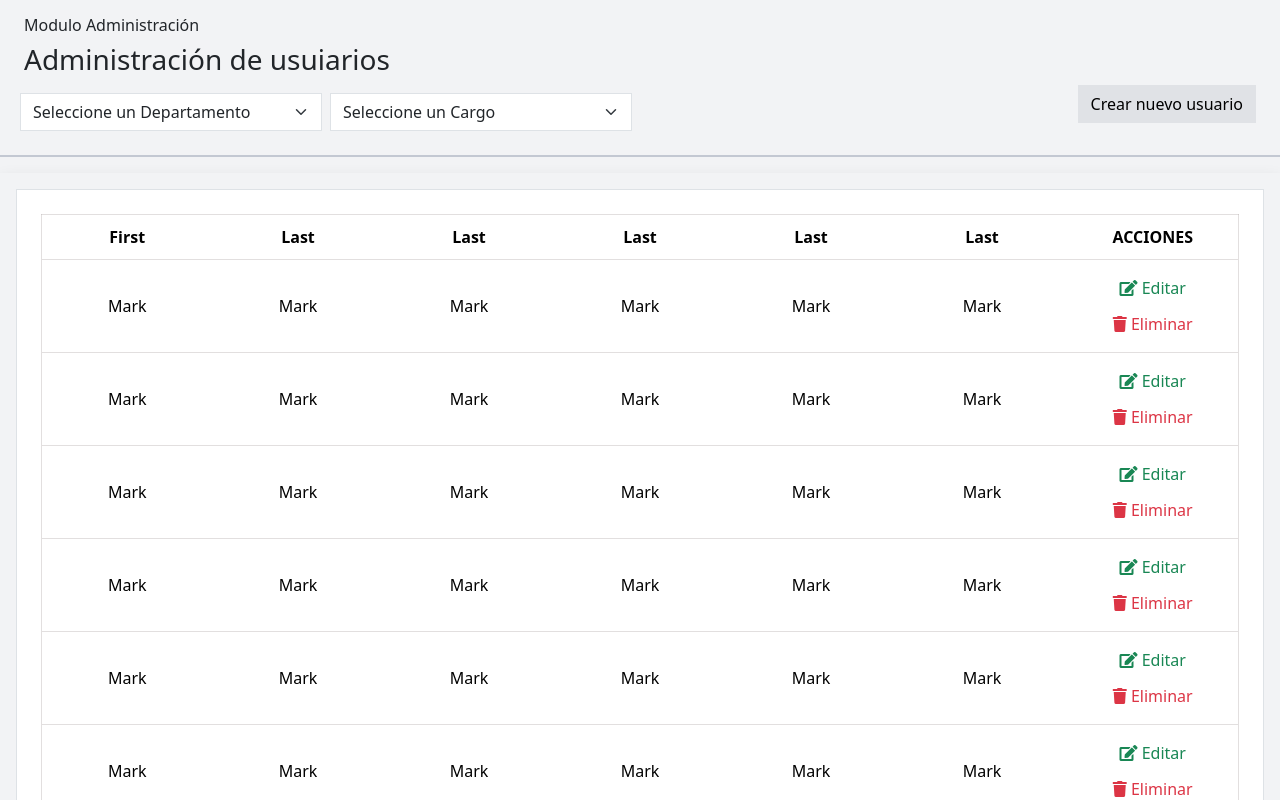
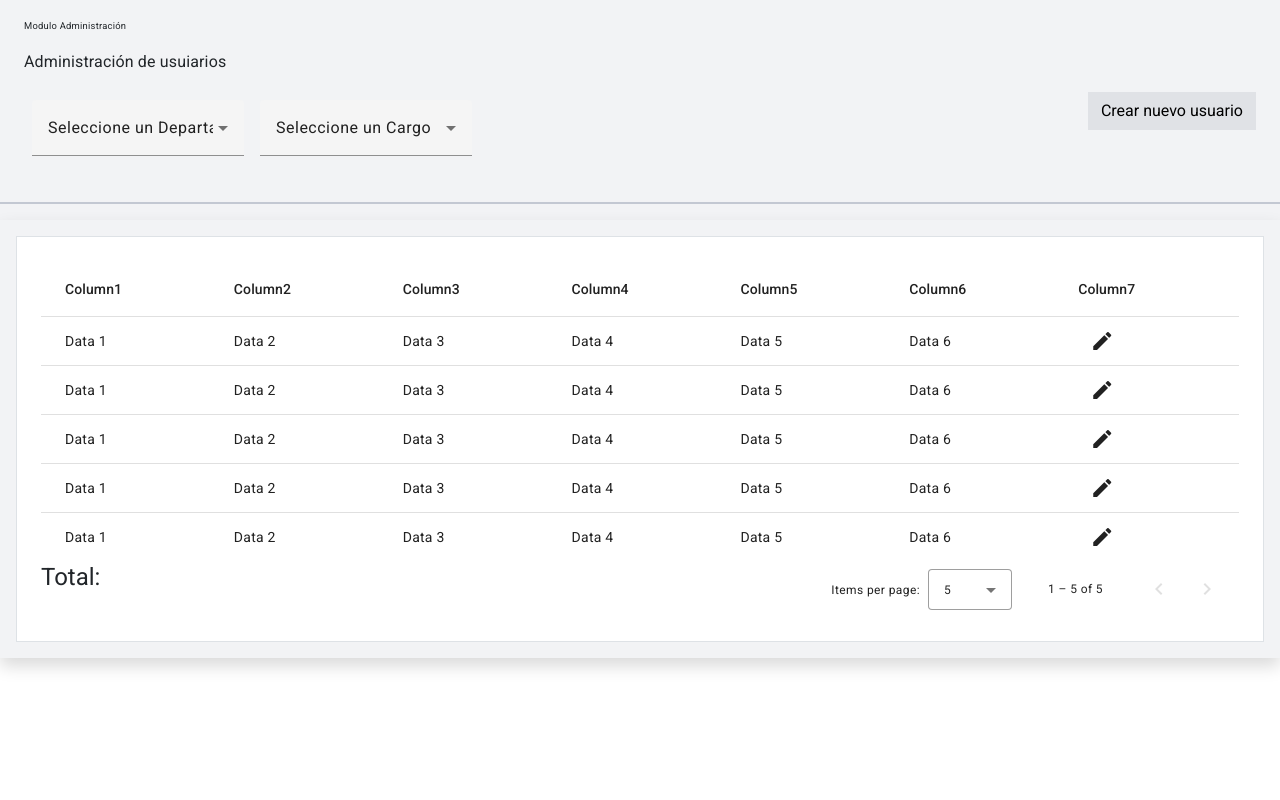
Before and after one commit to Vallejos1797/FrontCodeChallenge, an Angular app: page / in a window 1280 px wide. Shown: the top 800 px of the page. Built offline with nearby package versions, Linux system fonts and the light colour scheme.

Commit message:
[Abraham]:implement angular material.

```diff
--- a/angular.json
+++ b/angular.json
@@ -30,6 +30,7 @@
               "src/assets"
             ],
             "styles": [
+              "@angular/material/prebuilt-themes/indigo-pink.css",
               "src/styles.sass"
             ],
             "scripts": [],
@@ -95,8 +96,8 @@
               "src/assets"
             ],
             "styles": [
-              "src/styles.sass",
-              "node_modules/bootstrap/scss/bootstrap.scss"
+              "@angular/material/prebuilt-themes/indigo-pink.css",
+              "src/styles.sass"
             ],
             "scripts": [
             ]
--- a/package.json
+++ b/package.json
@@ -12,10 +12,12 @@
   "private": true,
   "dependencies": {
     "@angular/animations": "^17.0.0",
+    "@angular/cdk": "^17.0.1",
     "@angular/common": "^17.0.0",
     "@angular/compiler": "^17.0.0",
     "@angular/core": "^17.0.0",
     "@angular/forms": "^17.0.0",
+    "@angular/material": "^17.0.1",
     "@angular/platform-browser": "^17.0.0",
     "@angular/platform-browser-dynamic": "^17.0.0",
     "@angular/platform-server": "^17.0.0",
--- a/src/app/app.component.html
+++ b/src/app/app.component.html
@@ -8,20 +8,24 @@
         </div>
         <div class="row d-flex align-content-end">
           <div class="col-6">
-            <div class="row p-2">
-              <select class="form-select custom-select col" aria-label="Default select example" >
-                <option selected> Seleccione un Departamento</option>
-                <option value="1">One</option>
-                <option value="2">Two</option>
-                <option value="3">Three</option>
-              </select>
+            <div class="d-flex">
+              <mat-form-field class="m-2">
+                <select class="form-select" matNativeControl required>
+                  <option value="volvo">Seleccione un Departamento</option>
+                  <option value="saab">Saab</option>
+                  <option value="mercedes">Mercedes</option>
+                  <option value="audi">Audi</option>
+                </select>
+              </mat-form-field>
 
-              <select class="form-select custom-select col ms-2" aria-label="Default select example" >
-                <option selected>Seleccione un Cargo</option>
-                <option value="1">One</option>
-                <option value="2">Two</option>
-                <option value="3">Three</option>
-              </select>
+              <mat-form-field class="m-2">
+                <select class="form-select" matNativeControl required>
+                  <option value="volvo">Seleccione un Cargo</option>
+                  <option value="saab">Saab</option>
+                  <option value="mercedes">Mercedes</option>
+                  <option value="audi">Audi</option>
+                </select>
+              </mat-form-field>
             </div>
           </div>
           <div class="col-6 ">
@@ -39,37 +43,42 @@
     <div class="container-fluid p-3 shadow">
       <div class="d-grid gap-">
         <div class="bg-light border bg-white p-4">
-          <table class="table table-hover custom-table">
-            <thead>
-            <tr>
-              <th scope="col">First</th>
-              <th scope="col">Last</th>
-              <th scope="col">Last</th>
-              <th scope="col">Last</th>
-              <th scope="col">Last</th>
-              <th scope="col">Last</th>
-              <th scope="col">ACCIONES</th>
-            </tr>
-            </thead>
-            <tbody>
-            <tr *ngFor="let d of [1,2,3,4,5,6,7,8,9];  let index=index; ">
-              <td>Mark</td>
-              <td>Mark</td>
-              <td>Mark</td>
-              <td>Mark</td>
-              <td>Mark</td>
-              <td>Mark</td>
-              <td>
-                <button type="button" class="btn btn-outline-success border-0"><i class="fas fa-edit"></i> Editar</button>
-                <button type="button" class="btn btn-outline-danger border-0"><i class="fas fa-trash"></i> Eliminar</button>
+          <mat-table [dataSource]="dataSource">
+            <ng-container *ngFor="let col of displayedColumns" [matColumnDef]="col">
+              <mat-header-cell *matHeaderCellDef>{{ col | titlecase }}</mat-header-cell>
+              <mat-cell *matCellDef="let element">
+                {{ element[col] }}
+                <ng-container *ngIf="col === 'column7'">
+                  <!-- Aquí puedes poner tu icono de editar para la columna 7 -->
+                  <button mat-icon-button>
+                    <mat-icon>edit</mat-icon>
+                  </button>
+                  <button mat-icon-button>
+                    <mat-icon>trash</mat-icon>
+                  </button>
+                </ng-container>
+              </mat-cell>
+            </ng-container>
 
-              </td>
-            </tr>
-
-            </tbody>
+            <mat-header-row *matHeaderRowDef="displayedColumns"></mat-header-row>
+            <mat-row *matRowDef="let row; columns: displayedColumns;"></mat-row>
 
 
-          </table>
+          </mat-table>
+          <div class=" d-flex justify-content-between">
+            <h1> Total: </h1>
+            <mat-paginator [length]="dataSource.length" [pageSizeOptions]="[5, 10, 25, 100]" [pageSize]="pageSize"
+                           [pageIndex]="pageIndex"
+                           (page)="handlePage($event)"
+
+                           itemsPerPageLabel="Elementos por página"
+                           nextPageLabel="Siguiente"
+                           previousPageLabel="Anterior"
+                           firstPageLabel="Primera página"
+                           lastPageLabel="Última página"
+            ></mat-paginator>
+          </div>
+
         </div>
       </div>
     </div>
--- a/src/app/app.component.ts
+++ b/src/app/app.component.ts
@@ -1,16 +1,44 @@
-import { Component, inject, TemplateRef } from '@angular/core';
+import {Component, inject, TemplateRef, ViewChild} from '@angular/core';
 import { CommonModule } from '@angular/common';
 import { RouterOutlet } from '@angular/router';
 import { ModalDismissReasons, NgbDatepickerModule, NgbModal } from '@ng-bootstrap/ng-bootstrap';
+import {MatFormFieldModule} from "@angular/material/form-field";
+import {MatInputModule} from "@angular/material/input";
+import {MatTabsModule} from "@angular/material/tabs";
+import {MatTableModule} from "@angular/material/table";
+import {MatIconModule} from "@angular/material/icon";
+import {MatButtonModule} from "@angular/material/button";
+import {MatPaginatorModule} from "@angular/material/paginator";
+import { MatPaginator, PageEvent } from '@angular/material/paginator';
 
+export interface TableItem {
+  column1: string;
+  column2: string;
+  column3: string;
+  column4: string;
+  column5: string;
+  column6: string;
+}
+const ELEMENT_DATA: TableItem[] = [
+  { column1: 'Data 1', column2: 'Data 2', column3: 'Data 3', column4: 'Data 4', column5: 'Data 5', column6: 'Data 6' },
+  { column1: 'Data 1', column2: 'Data 2', column3: 'Data 3', column4: 'Data 4', column5: 'Data 5', column6: 'Data 6' },
+  { column1: 'Data 1', column2: 'Data 2', column3: 'Data 3', column4: 'Data 4', column5: 'Data 5', column6: 'Data 6' },
+  { column1: 'Data 1', column2: 'Data 2', column3: 'Data 3', column4: 'Data 4', column5: 'Data 5', column6: 'Data 6' },
+  { column1: 'Data 1', column2: 'Data 2', column3: 'Data 3', column4: 'Data 4', column5: 'Data 5', column6: 'Data 6' },
+  // ... Agrega más filas según sea necesario
+];
 @Component({
   selector: 'app-root',
   standalone: true,
-  imports: [CommonModule, RouterOutlet],
+  imports: [CommonModule, RouterOutlet, MatFormFieldModule, MatInputModule, MatTabsModule, MatTableModule, MatIconModule, MatButtonModule, MatPaginatorModule],
   templateUrl: './app.component.html',
   styleUrl: './app.component.sass'
 })
 export class AppComponent {
+  @ViewChild(MatPaginator) paginator: MatPaginator | undefined;
+
+  displayedColumns: string[] = ['column1', 'column2', 'column3', 'column4', 'column5', 'column6', 'column7'];
+  dataSource = ELEMENT_DATA;
   title = 'front-code-challenge';
   private modalService = inject(NgbModal);
   closeResult = '';
@@ -25,6 +53,19 @@ export class AppComponent {
       },
     );
   }
+  pageSize = 5;
+
+  // Página predeterminada
+  pageIndex = 0;
+
+  // ...
+
+  // Función para manejar eventos de paginación
+  handlePage(event: PageEvent) {
+    this.pageSize = event.pageSize;
+    this.pageIndex = event.pageIndex;
+    // Puedes cargar los datos correspondientes a la nueva página aquí
+  }
 
   private getDismissReason(reason: any): string {
     switch (reason) {
@@ -35,5 +76,6 @@ export class AppComponent {
       default:
         return `with: ${reason}`;
     }
+
   }
 }
--- a/src/app/app.config.ts
+++ b/src/app/app.config.ts
@@ -3,7 +3,8 @@ import { provideRouter } from '@angular/router';
 
 import { routes } from './app.routes';
 import { provideClientHydration } from '@angular/platform-browser';
+import { provideAnimations } from '@angular/platform-browser/animations';
 
 export const appConfig: ApplicationConfig = {
-  providers: [provideRouter(routes), provideClientHydration()]
+  providers: [provideRouter(routes), provideClientHydration(), provideAnimations()]
 };
--- a/src/index.html
+++ b/src/index.html
@@ -6,10 +6,11 @@
   <base href="/">
   <meta name="viewport" content="width=device-width, initial-scale=1">
   <link rel="icon" type="image/x-icon" href="favicon.ico">
-  <link rel="stylesheet" href="https://cdnjs.cloudflare.com/ajax/libs/font-awesome/5.15.2/css/all.min.css">
-
+  <link rel="preconnect" href="https://fonts.gstatic.com">
+  <link href="https://fonts.googleapis.com/css2?family=Roboto:wght@300;400;500&display=swap" rel="stylesheet">
+  <link href="https://fonts.googleapis.com/icon?family=Material+Icons" rel="stylesheet">
 </head>
-<body>
+<body class="mat-typography">
   <app-root></app-root>
 </body>
 </html>
```
Also changed, not shown: 1 other file (tests, documents, lock files or other folders).
